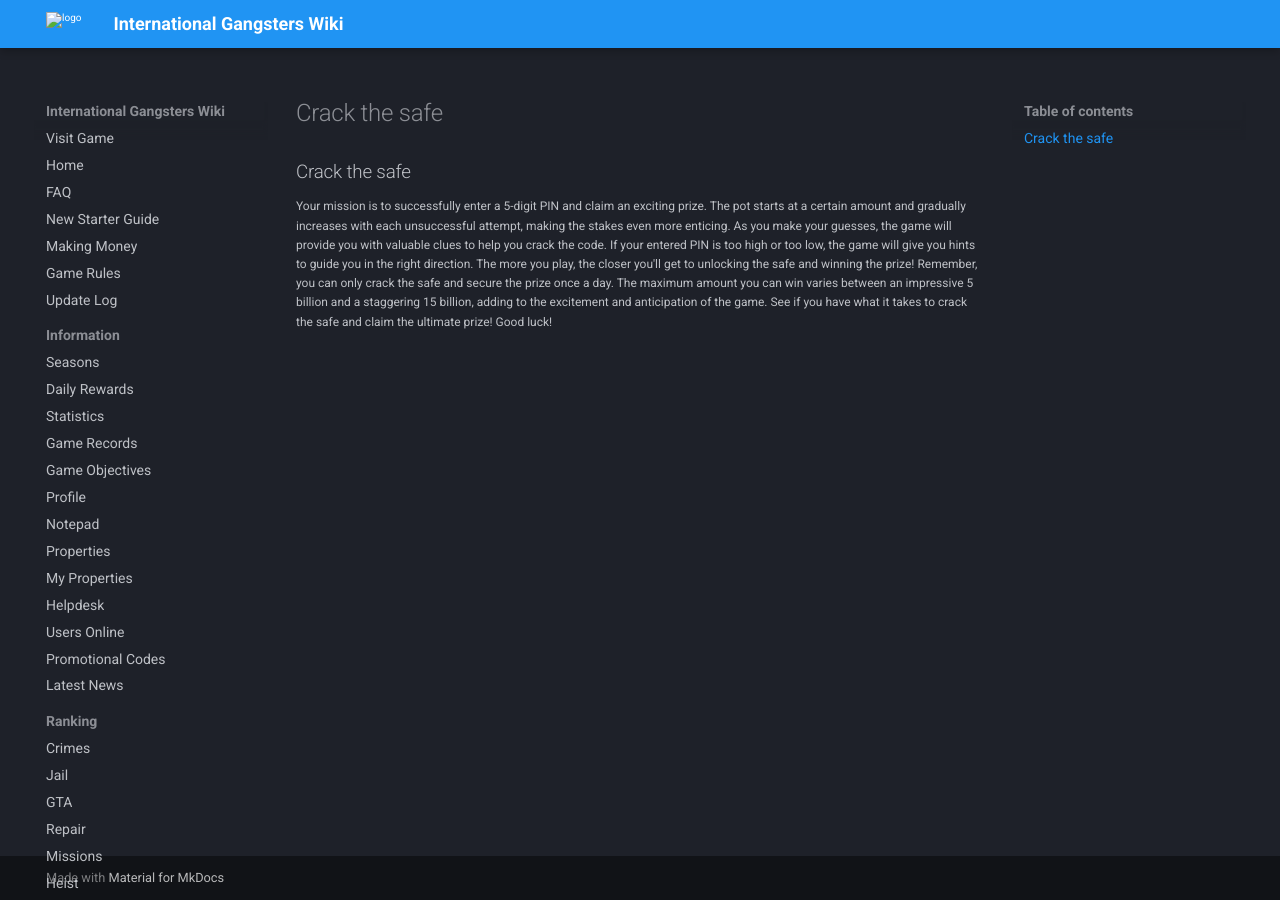
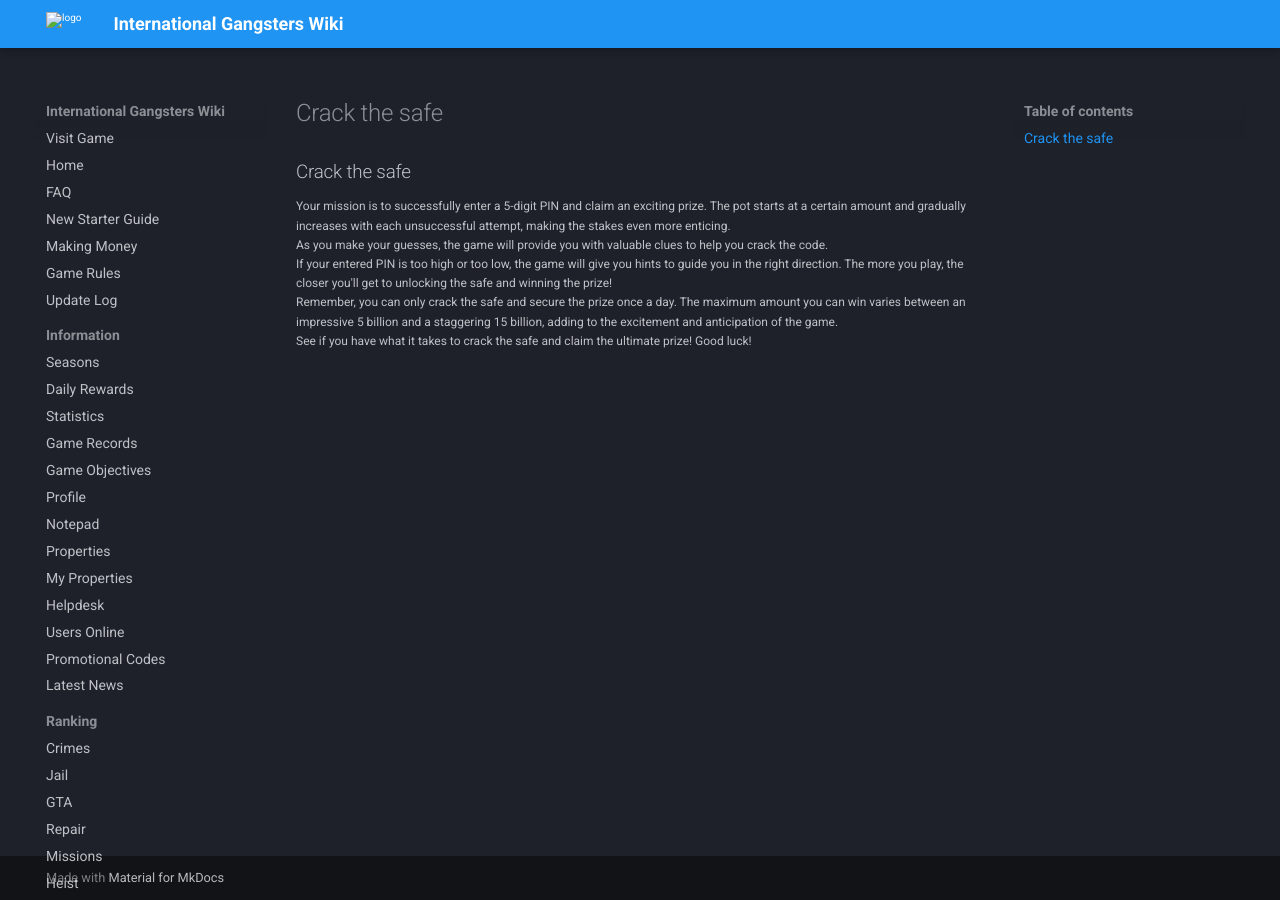
Before and after one commit to InternationalGangsters/wiki, an MkDocs documentation site: the page built from docs/money/crack_the_safe.md, in a window 1280 px wide. Built offline with MkDocs 1.6.1 and Material for MkDocs 9.7.7, drawn with Linux system fonts in a browser that asks for light colours; comment, search, counter and statistics services are not loaded.

```diff
--- a/docs/money/crack_the_safe.md
+++ b/docs/money/crack_the_safe.md
@@ -1,7 +1,7 @@
 ## Crack the safe
 
-Your mission is to successfully enter a 5-digit PIN and claim an exciting prize. The pot starts at a certain amount and gradually increases with each unsuccessful attempt, making the stakes even more enticing.
-As you make your guesses, the game will provide you with valuable clues to help you crack the code.
-If your entered PIN is too high or too low, the game will give you hints to guide you in the right direction. The more you play, the closer you'll get to unlocking the safe and winning the prize!
-Remember, you can only crack the safe and  secure the prize once a day. The maximum amount you can win varies between an impressive 5 billion and a staggering 15 billion, adding to the excitement and anticipation of the game.
-See if you have what it takes to crack the safe and claim the ultimate prize! Good luck!
+Your mission is to successfully enter a 5-digit PIN and claim an exciting prize. The pot starts at a certain amount and gradually increases with each unsuccessful attempt, making the stakes even more enticing.<br>
+As you make your guesses, the game will provide you with valuable clues to help you crack the code. <br>
+If your entered PIN is too high or too low, the game will give you hints to guide you in the right direction. The more you play, the closer you'll get to unlocking the safe and winning the prize!<br>
+Remember, you can only crack the safe and  secure the prize once a day. The maximum amount you can win varies between an impressive 5 billion and a staggering 15 billion, adding to the excitement and anticipation of the game.<br>
+See if you have what it takes to crack the safe and claim the ultimate prize! Good luck!<br>
```
